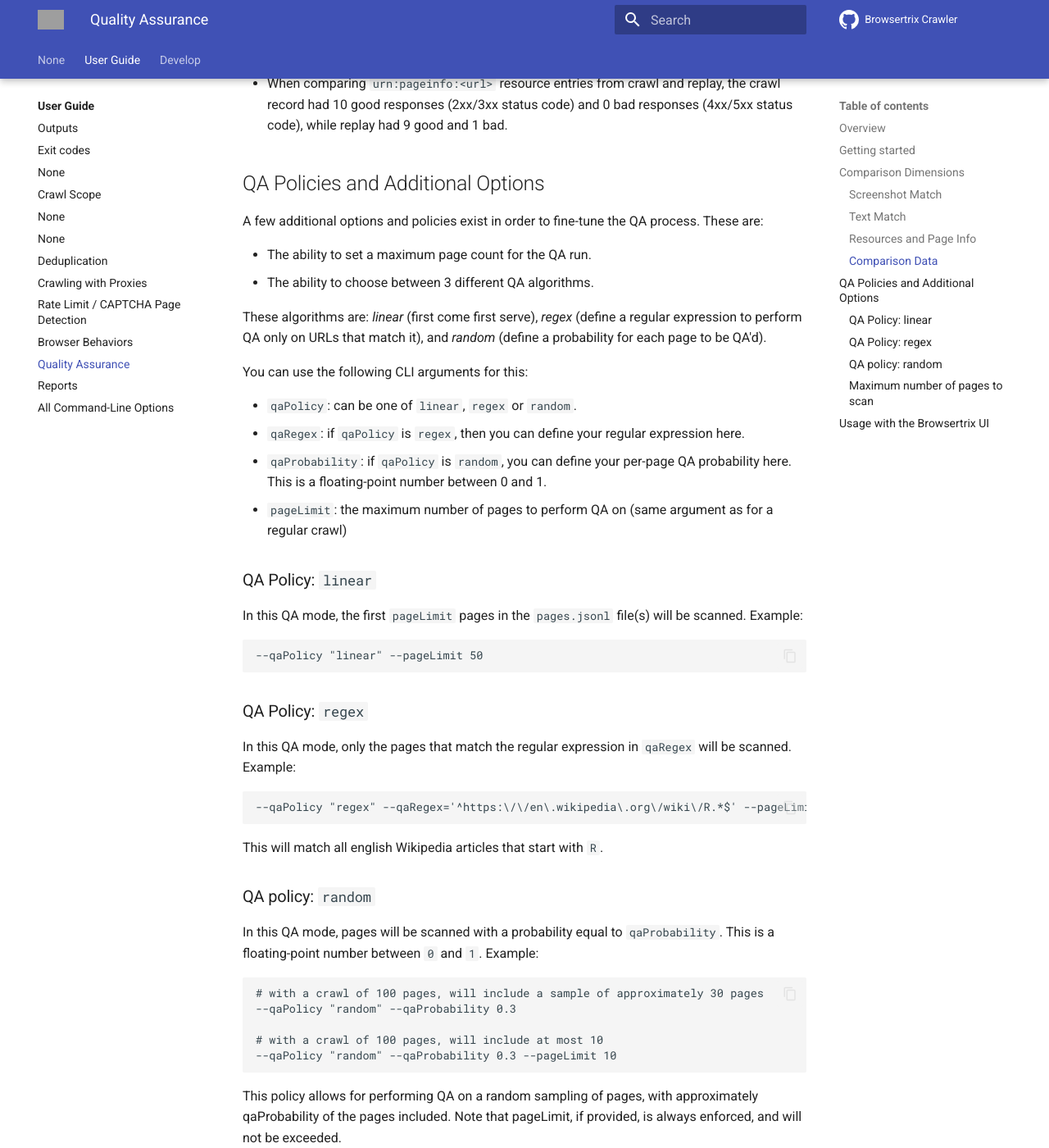
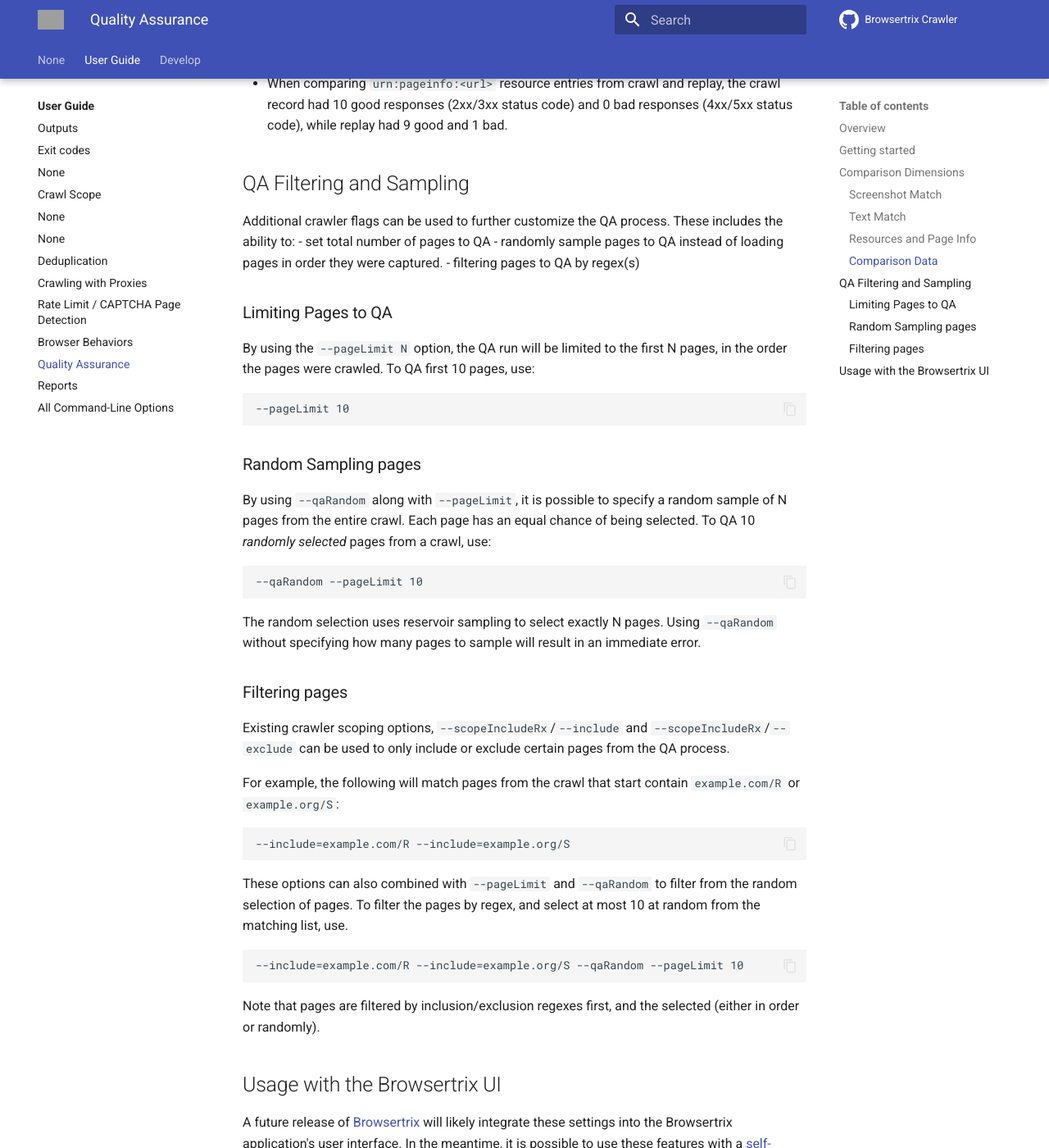
Before and after one commit to webrecorder/browsertrix-crawler, an MkDocs documentation site: the page built from docs/docs/user-guide/qa.md, in a window 1280 px wide and 1400 px high, scrolled down 2480 px. Shown: the whole window at 82% size. Built offline with MkDocs 1.6.1 and Material for MkDocs 9.7.7, drawn with Linux system fonts in a browser that asks for light colours; comment, search, counter and statistics services are not loaded; some of the changed text lies outside the part shown; grey boxes are pictures that could not be loaded.

Commit message:
QA Random Sampling + Docs Update (#1170)
- Support reservoir sampling for QA runs, ensuring N random pages are
sampled, instead of a probability distribution, when using --qaRandom
and --pageLimit
- Document --scopeIncludeRx/--include and --scopeExcludeRx/--exclude for
filtering QA
- remove --qaPolicy, --qaRegex as supported by other options.
- Follow-up to #998, fixes #1168
- Update docs and tests with new options

---------

Co-authored-by: Tessa Walsh <tessa@bitarchivist.net>

```diff
--- a/docs/docs/user-guide/qa.md
+++ b/docs/docs/user-guide/qa.md
@@ -79,52 +79,46 @@
 - When comparing `urn:text:<url>` records from crawl and replay WACZs, the text is 90% similar.
 - When comparing `urn:pageinfo:<url>` resource entries from crawl and replay, the crawl record had 10 good responses (2xx/3xx status code) and 0 bad responses (4xx/5xx status code), while replay had 9 good and 1 bad.
 
-## QA Policies and Additional Options
+## QA Filtering and Sampling
 
-A few additional options and policies exist in order to fine-tune the QA process. These are:
+Additional crawler flags can be used to further customize the QA process. These includes the ability to:
+- set total number of pages to QA
+- randomly sample pages to QA instead of loading pages in order they were captured.
+- filtering pages to QA by regex(s)
 
-- The ability to set a maximum page count for the QA run.
-- The ability to choose between 3 different QA algorithms.
+### Limiting Pages to QA
 
-These algorithms are: *linear* (first come first serve), *regex* (define a regular expression to perform QA only on URLs that match it), and *random* (define a probability for each page to be QA'd).
+By using the `--pageLimit N` option, the QA run will be limited to the first N pages, in the order
+the pages were crawled. To QA first 10 pages, use:
 
-You can use the following CLI arguments for this:
+    --pageLimit 10
 
-  - `qaPolicy`: can be one of `linear`, `regex` or `random`.
-  - `qaRegex`: if `qaPolicy` is `regex`, then you can define your regular expression here.
-  - `qaProbability`: if `qaPolicy` is `random`, you can define your per-page QA probability here. This is a floating-point number between 0 and 1.
-  - `pageLimit`: the maximum number of pages to perform QA on (same argument as for a regular crawl)
+### Random Sampling pages
 
-### QA Policy: `linear`
+By using `--qaRandom` along with `--pageLimit`, it is possible to specify a random sample of N
+pages from the entire crawl. Each page has an equal chance of being selected.
+To QA 10 *randomly selected* pages from a crawl, use:
 
-In this QA mode, the first `pageLimit` pages in the `pages.jsonl` file(s) will be scanned. Example:
+    --qaRandom --pageLimit 10
 
-    --qaPolicy "linear" --pageLimit 50
+The random selection uses reservoir sampling to select exactly N pages.
+Using `--qaRandom` without specifying how many pages to sample will result in an immediate error.
 
-### QA Policy: `regex`
+### Filtering pages
 
-In this QA mode, only the pages that match the regular expression in `qaRegex` will be scanned. Example:
+Existing crawler scoping options, `--scopeIncludeRx`/`--include` and `--scopeIncludeRx`/`--exclude` can be used
+to only include or exclude certain pages from the QA process.
 
-    --qaPolicy "regex" --qaRegex='^https:\/\/en\.wikipedia\.org\/wiki\/R.*$' --pageLimit 50
+For example, the following will match pages from the crawl that start contain `example.com/R` or `example.org/S`:
 
-This will match all english Wikipedia articles that start with `R`.
+    --include=example.com/R --include=example.org/S
 
-### QA policy: `random`
+These options can also combined with `--pageLimit` and `--qaRandom` to filter from the random selection of pages.
+To filter the pages by regex, and select at most 10 at random from the matching list, use.
 
-In this QA mode, pages will be scanned with a probability equal to `qaProbability`. This is a floating-point number between `0` and `1`. Example:
+    --include=example.com/R --include=example.org/S --qaRandom --pageLimit 10
 
-    # with a crawl of 100 pages, will include a sample of approximately 30 pages
-    --qaPolicy "random" --qaProbability 0.3
-
-    # with a crawl of 100 pages, will include at most 10
-    --qaPolicy "random" --qaProbability 0.3 --pageLimit 10
-
-This policy allows for performing QA on a random sampling of pages, with approximately qaProbability of the
-pages included. Note that pageLimit, if provided, is always enforced, and will not be exceeded.
-
-### Maximum number of pages to scan
-
-In every case mentioned above, the number of pages that will be queued for scanning will be at most `pageLimit`.
+Note that pages are filtered by inclusion/exclusion regexes first, and the selected (either in order or randomly).
 
 ## Usage with the Browsertrix UI
 
@@ -133,8 +127,15 @@
   1. Build the crawler Docker image as usual.
   2. Tag it as you wish and push it to local registry.
   3. Adapt the `crawler_channels` in your deployment's `local-config.yaml` file so that it points to the crawler in your registry.
-  4. Add your QA policy and other parameters to the `crawler_extra_args` variable.
+  4. Add any QA-specific options to the `qa_crawler_extra_args` helm chart value.
   5. (optional) Clear your Kubernetes/microk8s cache with `microk8s ctr images rm localhost:32000/<your-crawler-image>`.
   6. Reload your deployment.
 
-Now whenever you will start a new QA workflow from the Browsertrix Cloud interface, the crawler instance that will be spawned will already be running the new QA workflow with your specified parameters.
+For example, to limit Browsertrix QA to 10 random pages, in your local helm chart `local-config.yaml`, set:
+
+    qa_crawler_extra_args: --qaRandom --pagelimit 10
+
+Now, whenever you start a new QA workflow from the Browsertrix interface, the QA run crawler instance will be started
+with these additional parameters.
+
+Note: The `qa_crawler_extra_args` option requires Browsertrix 1.26+.
```
Also changed, not shown: docs/docs/user-guide/cli-options.md (+8 -6 lines), 5 other files.
